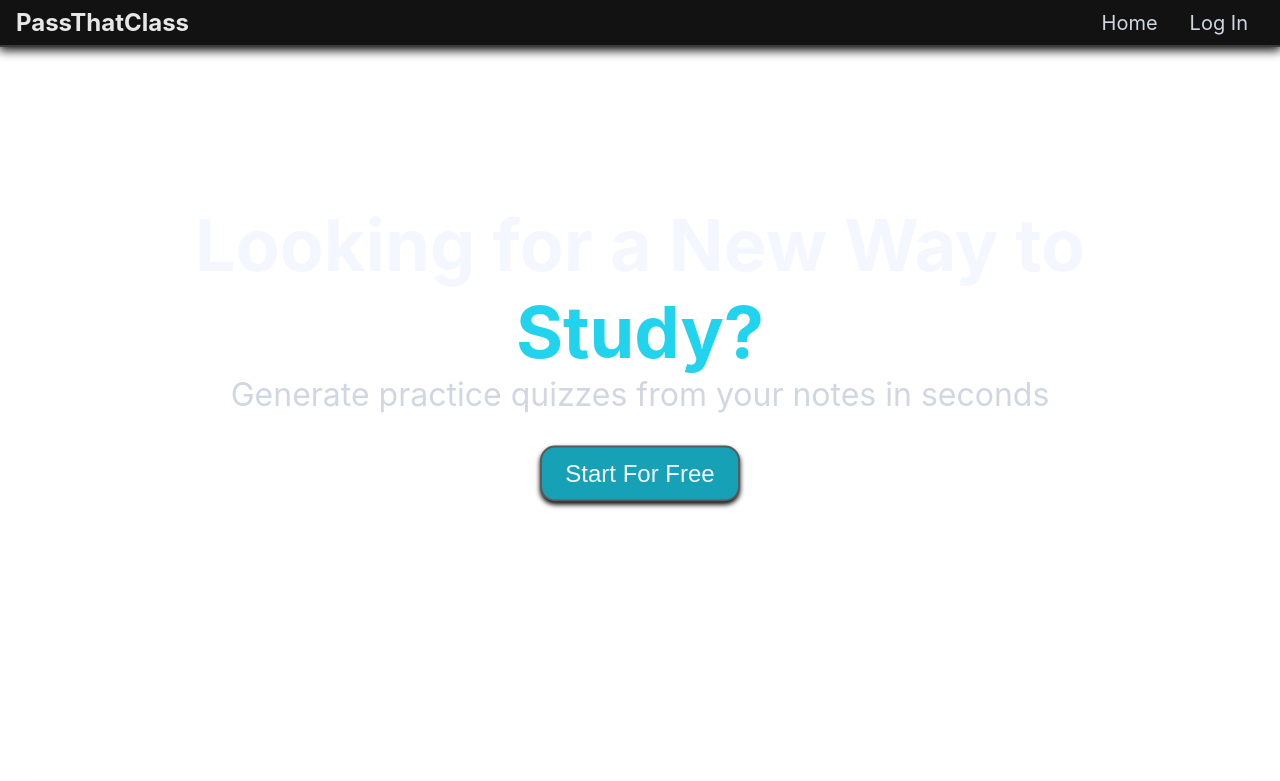
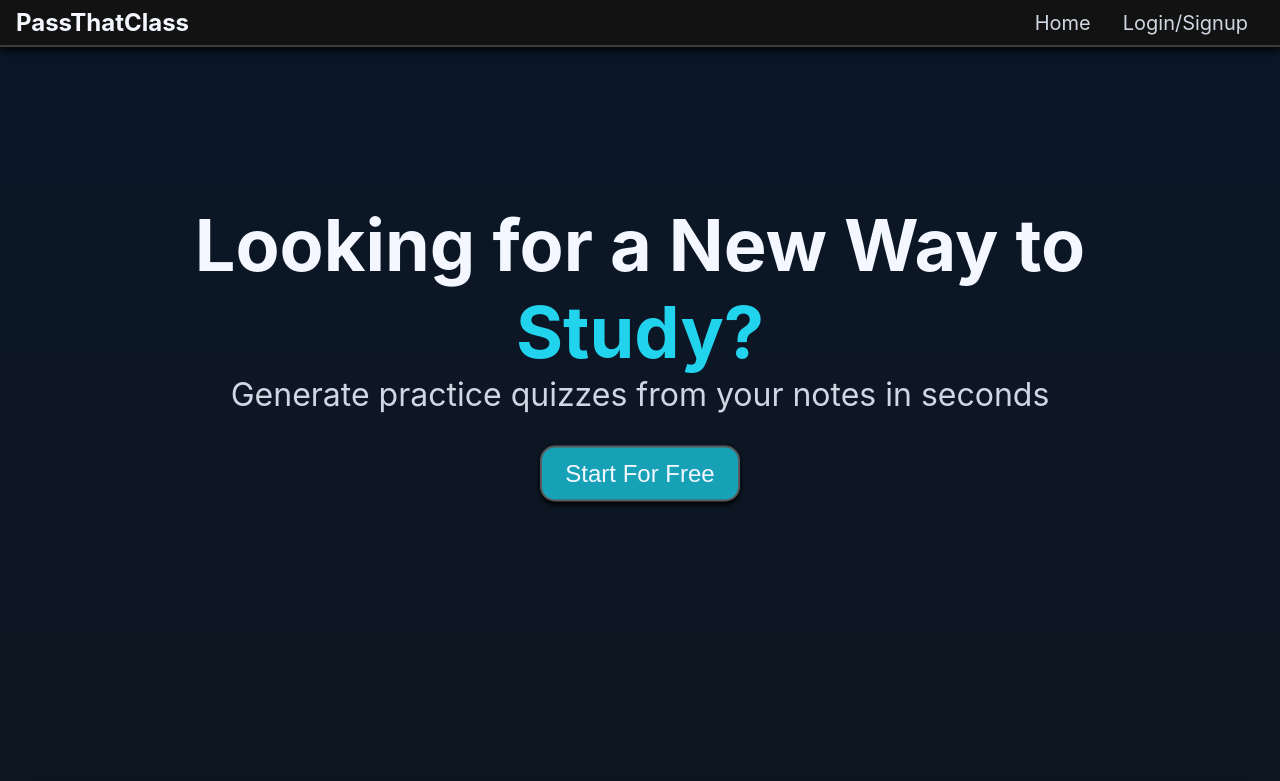
Before and after one commit to DevParkerCS/PassThatClass, a React (Create React App) app: page / in a window 1280 px wide. Shown: the top 781 px of the page. Built offline with nearby package versions, Linux system fonts and the light colour scheme; no server answers.

Commit message:
Updated nav styling

```diff
--- a/src/components/Nav/Nav.module.scss
+++ b/src/components/Nav/Nav.module.scss
@@ -12,7 +12,7 @@
 }
 
 .navTitle {
-  color: rgba(white, 0.9);
+  color: var(--text-main);
   cursor: pointer;
 }
 
--- a/src/components/Nav/Nav.tsx
+++ b/src/components/Nav/Nav.tsx
@@ -33,7 +33,7 @@ export const Nav = () => {
           </p>
         ) : (
           <p className={styles.navItem} onClick={() => nav("/login")}>
-            Log In
+            Login/Signup
           </p>
         )}
 
--- a/src/index.scss
+++ b/src/index.scss
@@ -7,10 +7,13 @@ body {
     sans-serif;
   -webkit-font-smoothing: antialiased;
   -moz-osx-font-smoothing: grayscale;
+  min-height: 100vh;
+  background: linear-gradient(to bottom, #0b1728 0%, var(--dark-bg) 100%);
 }
 
 html {
   @include mixins.scrollbar;
+  scroll-behavior: smooth;
 }
 
 code {
--- a/src/styles/colors.css
+++ b/src/styles/colors.css
@@ -11,6 +11,8 @@
   --cyan-soft: #17a1b6;
   --cyan-trans: #17a1b669;
 
+  --navy-dark: #0f141c;
+
   --error-red: #e35b5b;
   --error-red-dark: rgb(180, 62, 62);
   --error-red-trans: #e35b5b86;
```
